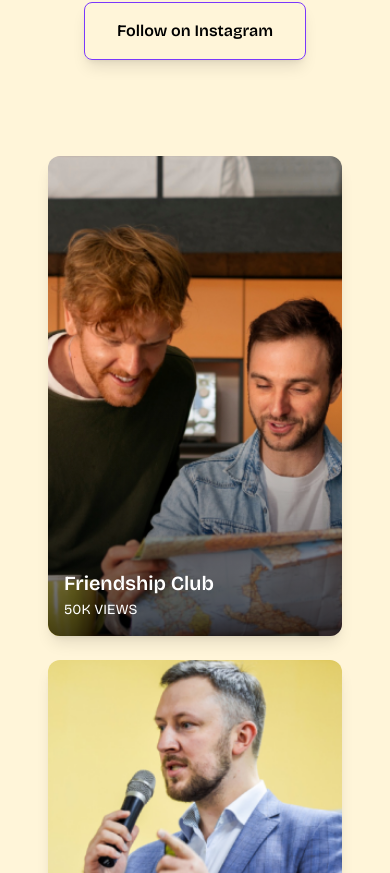
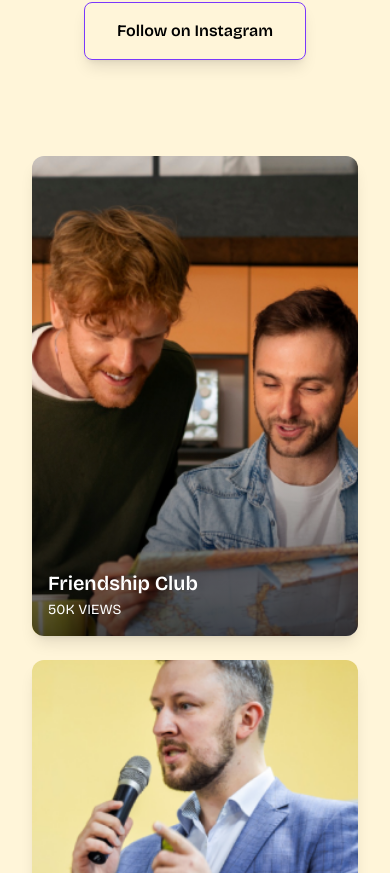
Before and after one commit to DsDigitalz/Event-Website, a React (Vite) app: page / in a window 390 px wide. Shown: the part 7671-8544 px from the top of the page. Built offline with nearby package versions, Linux system fonts and the light colour scheme.

Commit message:
modified new component EventCardInfo.jsx

```diff
--- a/src/Components/EventCardInfo.jsx
+++ b/src/Components/EventCardInfo.jsx
@@ -30,7 +30,7 @@
 function EventCardInfo() {
   return (
     <section className="flex flex-wrap justify-center p-8 bg-[#FFF5D9] ">
-      <div className="grid grid-cols-1 sm:grid-cols-2 lg:grid-cols-4 gap-6 w-full max-w-[1440px] px-4 lg:px-10 ">
+      <div className="grid grid-cols-1 sm:grid-cols-2 lg:grid-cols-4 gap-6 w-full max-w-[1440px] lg:px-10 ">
         {events.map((event, index) => (
           <div
             key={index}
```
